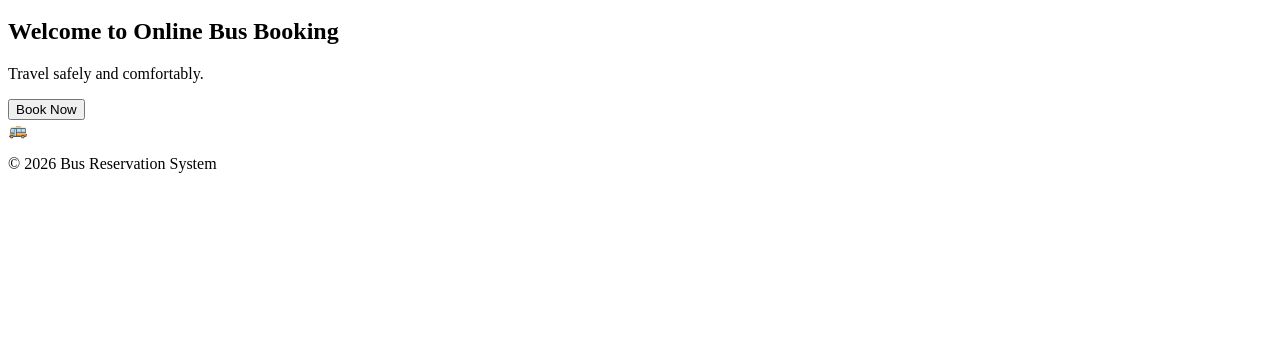
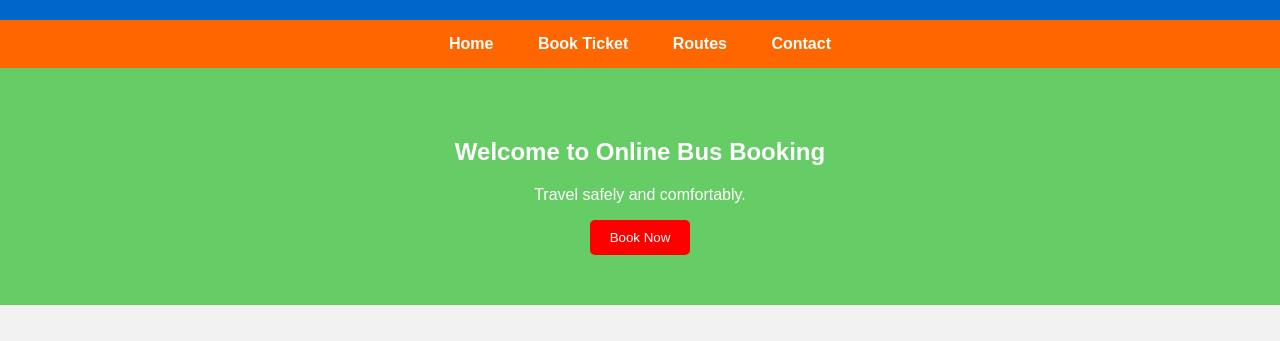
Before and after one commit to Aravindreddy-06/Internet-Programming, a plain HTML site: page Lab/Program_3.html in a window 1280 px wide. Shown: the part 100-441 px from the top of the page. Drawn offline with Linux system fonts and the light colour scheme.

Commit message:
Added Lab Files

```diff
--- a/Lab/Program_3..html
+++ b/Lab/Program_3.html
@@ -2,7 +2,7 @@
 <html>
 <head>
     <title>Bus Reservation System</title>
-    <link rel="stylesheet" href="style.css">
+    <link rel="stylesheet" href="Program_3.css">
 </head>
 
 <body>
```
